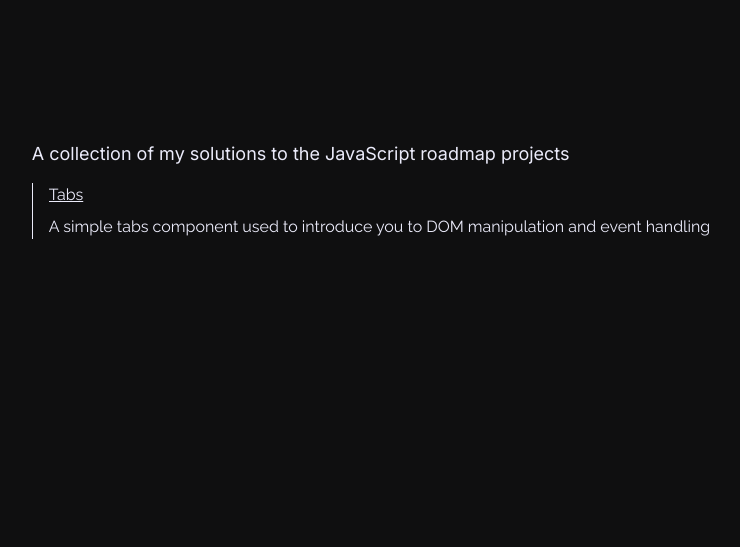
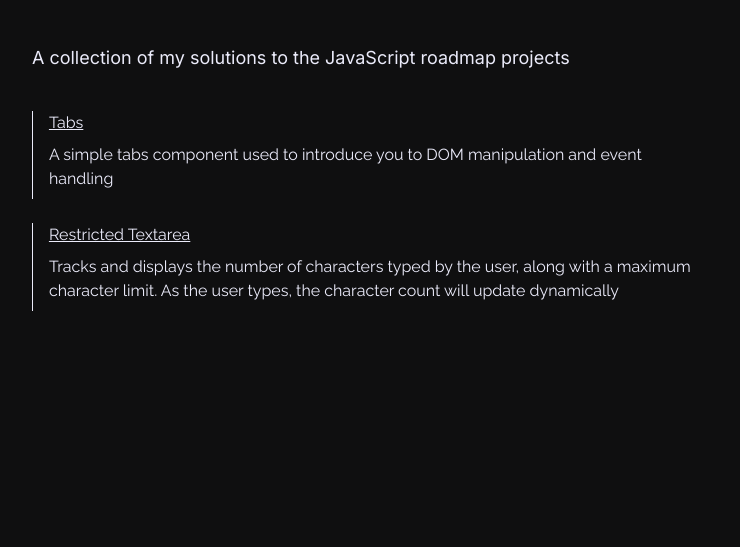
Before and after one commit to Ugboaja-Uchechi/roadmap-js-projects, a plain HTML site: page index.html in a window 1280 px wide. Shown: the part 203-750 px from the top of the page, without its empty margins (269-1009 px from the left). Drawn offline with Linux system fonts and the light colour scheme.

Commit message:
Add new project to array and adjust sstyling

```diff
--- a/index.html
+++ b/index.html
@@ -61,6 +61,11 @@
         link: 'tabs/index.html',
         about: 'A simple tabs component used to introduce you to DOM manipulation and event handling'
       },
+      {
+        name: 'Restricted Textarea',
+        link: 'restrictedTextarea/index.html',
+        about: 'Tracks and displays the number of characters typed by the user, along with a maximum character limit. As the user types, the character count will update dynamically'
+      },
     ];
 
     projects.forEach((proj, index) => {
--- a/style.css
+++ b/style.css
@@ -26,14 +26,20 @@ body {
 .projects {
   color: #ebebfa;
   font-size: 16px;
-  border-left: 1px solid #ebebfa;
-  padding-inline-start: 1rem;
   margin-block: 1rem;
   font-family: "Raleway", serif;
+  max-width: 678.175px;
+  margin-inline: auto;
+}
+
+.project {
+  border-left: 1px solid #ebebfa;
+  margin-block: 1.5rem;
+  padding-inline-start: 1rem;
 }
 
 .projects p {
-  margin-block-start: .5rem;
+  margin-block: .5rem;
 }
 
 .projects a,
@@ -64,8 +70,10 @@ footer div a {
   align-items: center;
   font-size: 16px;
   font-family: "Inter", serif;
+  gap: .15rem;
 }
 
 footer a:hover {
   color: #d2d2e6;
+  text-decoration: none;
 }
```
